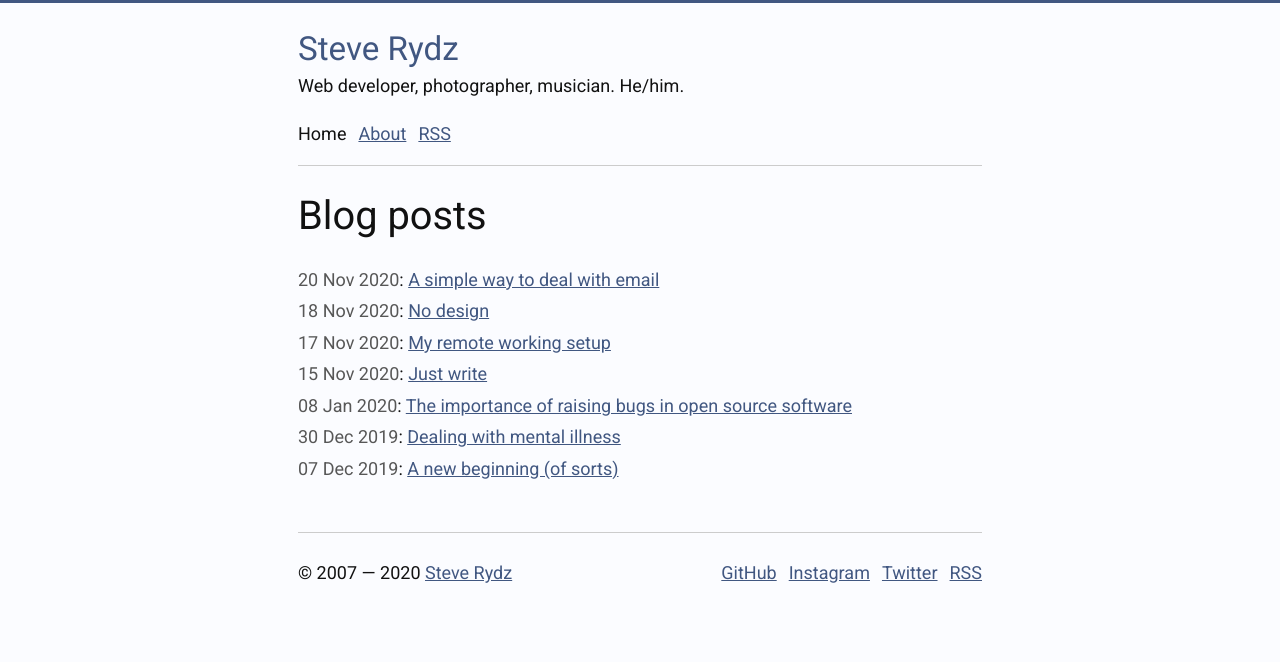
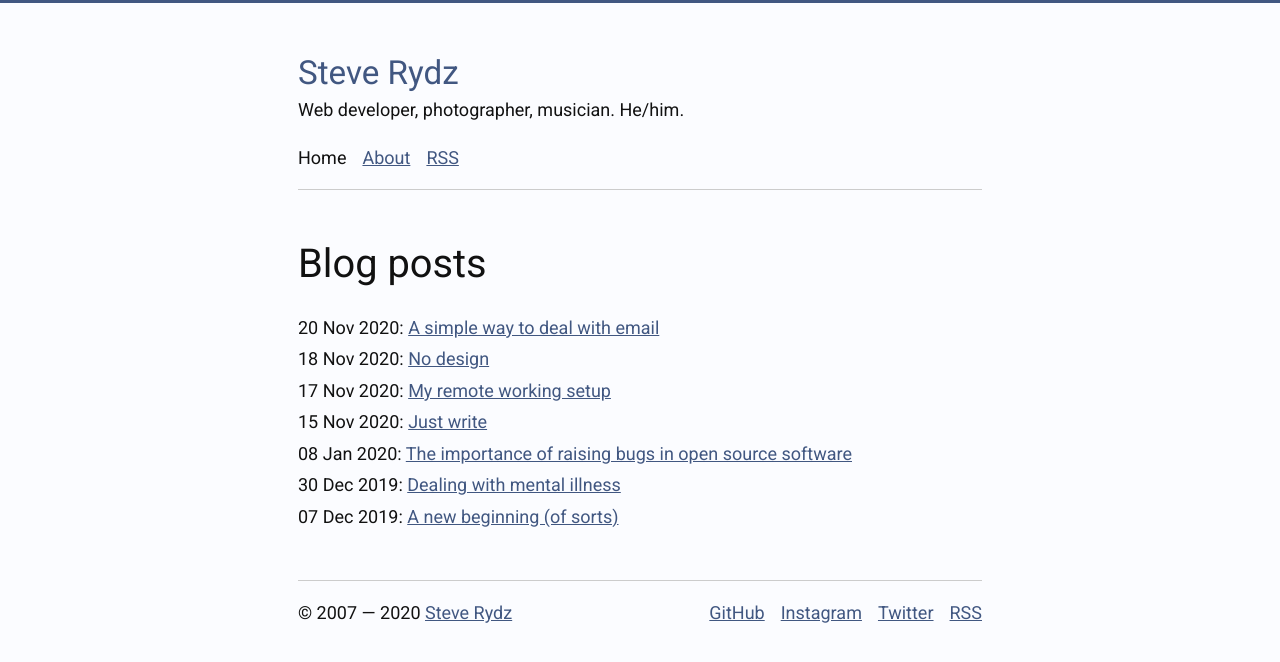
Before and after one commit to steverydz/steverydz.github.io, a Jekyll site: the page built from index.html, in a window 1280 px wide. Shown: the top 662 px of the page. Built offline with Jekyll 4.4.1, drawn with Linux system fonts in a browser that asks for light colours.

Commit message:
Clean up styles

```diff
--- a/_layouts/default.html
+++ b/_layouts/default.html
@@ -24,7 +24,7 @@
   <a href="#main">Skip to content</a>
   <div class="container">
     <header class="site-header" role="banner">
-      <div class="site-title"><a href="/">Steve Rydz</a></div>
+      <div class="h2 u-no-margin--bottom"><a class="site-title-link" href="/">Steve Rydz</a></div>
       <p class="site-description">Web developer, photographer, musician. He/him.</p>
       <ul class="inline-list">
         <li class="inline-list__item">
@@ -42,7 +42,7 @@
       {{ content }}
     </main>
     <footer class="site-footer" role="contentinfo">
-      <p>&copy; 2007 &mdash; 2020 <a href="/about">Steve Rydz</a></p>
+      <p class="u-no-margin--bottom">&copy; 2007 &mdash; 2020 <a href="/about">Steve Rydz</a></p>
       <ul class="inline-list">
         <li class="inline-list__item"><a href="https://github.com/steverydz">GitHub</a></li>
         <li class="inline-list__item"><a href="https://instagram.com/steverydz">Instagram</a></li>
--- a/_scss/_base.scss
+++ b/_scss/_base.scss
@@ -14,7 +14,6 @@
   border-top: 3px solid $brand-color;
   color: $text-color;
   font-family: "Roboto", sans-serif;
-  ;
   font-size: 112.5%;
   line-height: 1.75;
   margin: 0;
@@ -23,7 +22,7 @@
 p,
 ul,
 ol {
-  margin: 0 0 1rem;
+  margin: 0 0 $default-margin;
 }
 
 h1,
@@ -46,7 +45,6 @@
 h1,
 .h1 {
   font-size: 2.4888rem;
-  margin-top: 0;
 }
 
 h2,
@@ -72,7 +70,7 @@
 }
 
 small,
-.small-text {
+.u-small-text {
   font-size: 0.8333rem;
 }
 
@@ -111,7 +109,7 @@
 }
 
 .inline-list__item {
-  margin-right: 0.75rem;
+  margin-right: $default-margin;
 
   &:last-child {
     margin-right: 0;
--- a/_scss/_footer.scss
+++ b/_scss/_footer.scss
@@ -3,7 +3,6 @@
   padding-top: $default-margin;
 
   @media only screen and (min-width: $breakpoint-small) {
-
     display: flex;
     justify-content: space-between;
   }
--- a/_scss/_header.scss
+++ b/_scss/_header.scss
@@ -1,16 +1,10 @@
 .site-header {
   border-bottom: 1px solid $border-color;
   margin-bottom: $default-margin;
-  margin-top: $default-margin;
 }
 
-.site-title {
-  font-size: 2.074rem;
-  line-height: 1.3;
-
-  a {
-    text-decoration: none;
-  }
+.site-title-link {
+  text-decoration: none;
 }
 
 [aria-current="page"] {
--- a/_scss/_layout.scss
+++ b/_scss/_layout.scss
@@ -6,5 +6,5 @@
 }
 
 .site-content {
-  margin-bottom: $default-margin * 2;
+  margin-bottom: $default-margin * 3;
 }
--- a/_scss/_posts.scss
+++ /dev/null
@@ -1,8 +0,0 @@
-.post-list {
-  list-style: none;
-  padding-left: 0;
-}
-
-.post-date {
-  color: $text-color-muted;
-}
--- /dev/null
+++ b/_scss/_utilities.scss
@@ -0,0 +1,44 @@
+.u-no-margin {
+  margin: 0;
+}
+
+.u-no-margin--top {
+  margin-top: 0;
+}
+
+.u-no-margin--bottom {
+  margin-bottom: 0;
+}
+
+.u-no-margin--left {
+  margin-left: 0;
+}
+
+.u-no-margin--right {
+  margin-right: 0;
+}
+
+.u-no-padding {
+  padding: 0;
+}
+
+.u-no-padding--top {
+  padding-top: 0;
+}
+
+.u-no-padding--bottom {
+  padding-bottom: 0;
+}
+
+.u-no-padding--left {
+  padding-left: 0;
+}
+
+.u-no-padding--right {
+  padding-right: 0;
+}
+
+.u-list--unstyled {
+  list-style: none;
+  padding-left: 0;
+}
--- a/_scss/_variables.scss
+++ b/_scss/_variables.scss
@@ -2,11 +2,10 @@
 $border-color: #ccc !default;
 $brand-color: #415781;
 $breakpoint-small: 42.5em !default;
-$default-margin: 1.5rem !default;
+$default-margin: 1rem !default;
 $focus-bg-color: #cef !default;
 $link-color: $brand-color !default;
 $link-color-hover: lighten($link-color, 10%) !default;
 $site-max-width: 38em !default;
 $site-width: 90% !default;
 $text-color: #111 !default;
-$text-color-muted: #575757 !default;
--- a/css/main.scss
+++ b/css/main.scss
@@ -7,4 +7,4 @@
 @import "layout";
 @import "header";
 @import "footer";
-@import "posts";
+@import "utilities";
--- a/index.html
+++ b/index.html
@@ -5,10 +5,10 @@
 
 <h1>Blog posts</h1>
 
-<ul class="post-list">
+<ul class="u-list--unstyled">
 {% for post in site.posts %}
   <li>
-    <time class="post-date" datetime="{{ post.date }}">{{ post.date | date: '%d %b %Y' }}</time>:
+    <time datetime="{{ post.date }}">{{ post.date | date: '%d %b %Y' }}</time>:
     <a href="{{ post.url }}">{{ post.title }}</a>
   </li>
 {% endfor %}
```
